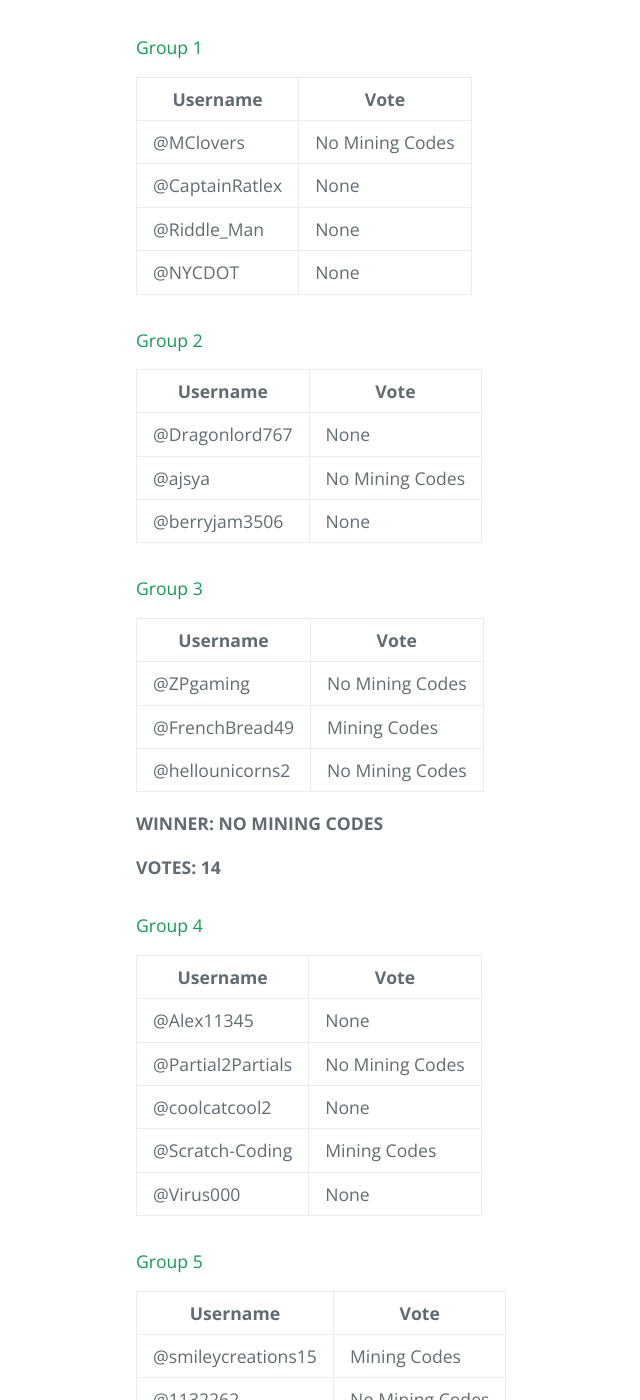
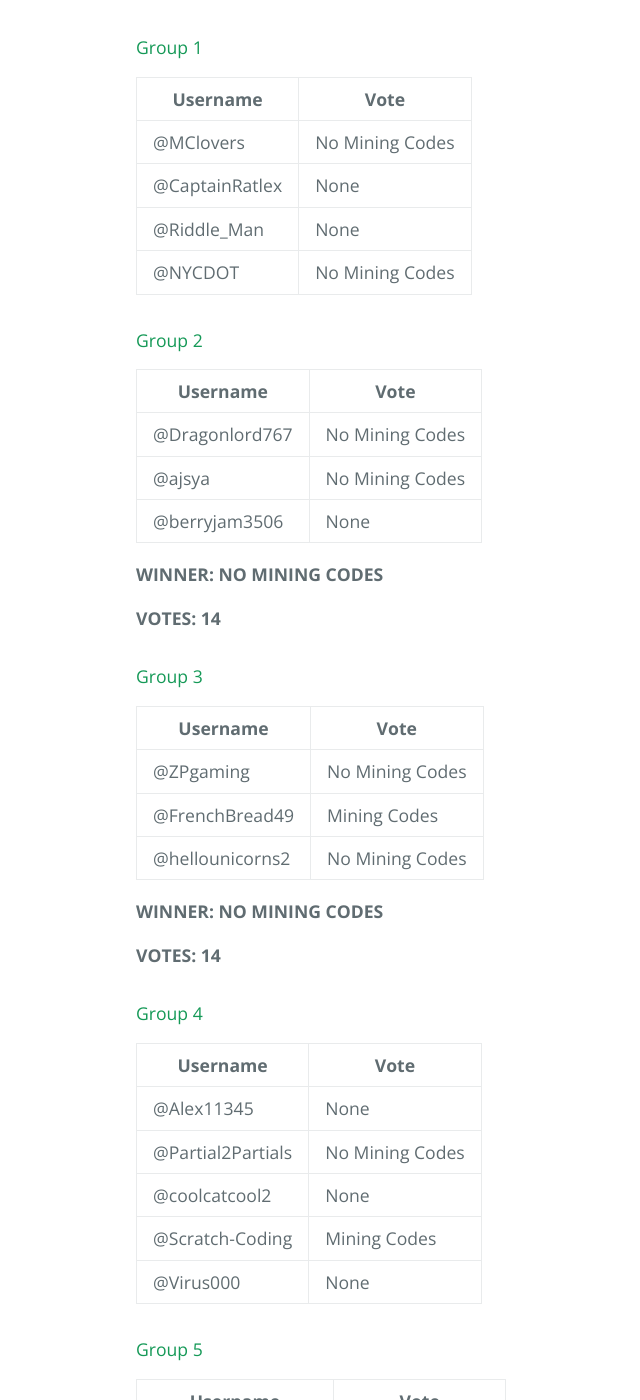
Before and after one commit to AlphaZetta/ShopBux-Vote, a Jekyll site: the page built from index.md, in a window 1280 px wide and 1400 px high, scrolled down 2461 px. Shown: the whole window, without its empty margins (88-728 px from the left). Built offline with Jekyll 4.4.1, drawn with Linux system fonts in a browser that asks for light colours; the repository's description, which GitHub fills in, is left out; our own code applies the rules of GitHub Pages for plain Markdown files.

Commit message:
Update index.md

```diff
--- a/index.md
+++ b/index.md
@@ -80,15 +80,19 @@ Username | Vote
 @MClovers | No Mining Codes
 @CaptainRatlex | None
 @Riddle_Man | None
-@NYCDOT | None
+@NYCDOT | No Mining Codes
 
 #### Group 2
 
 Username | Vote
 -|-
-@Dragonlord767 | None
+@Dragonlord767 | No Mining Codes
 @ajsya | No Mining Codes
 @berryjam3506 | None
+
+**WINNER: NO MINING CODES**
+
+**VOTES: 14**
 
 #### Group 3
 
```
Also changed, not shown: other parts of index.md (+1 -1 lines).
